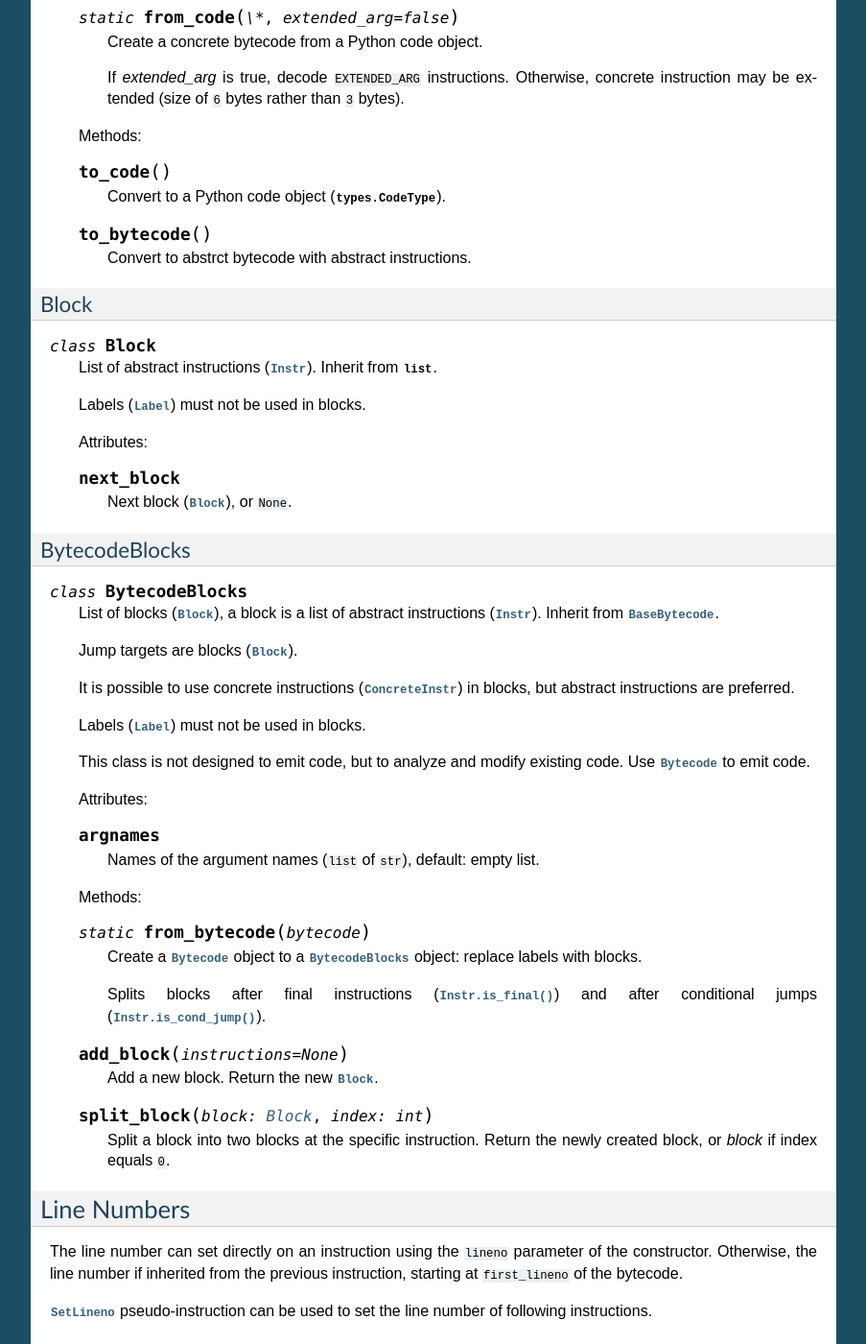
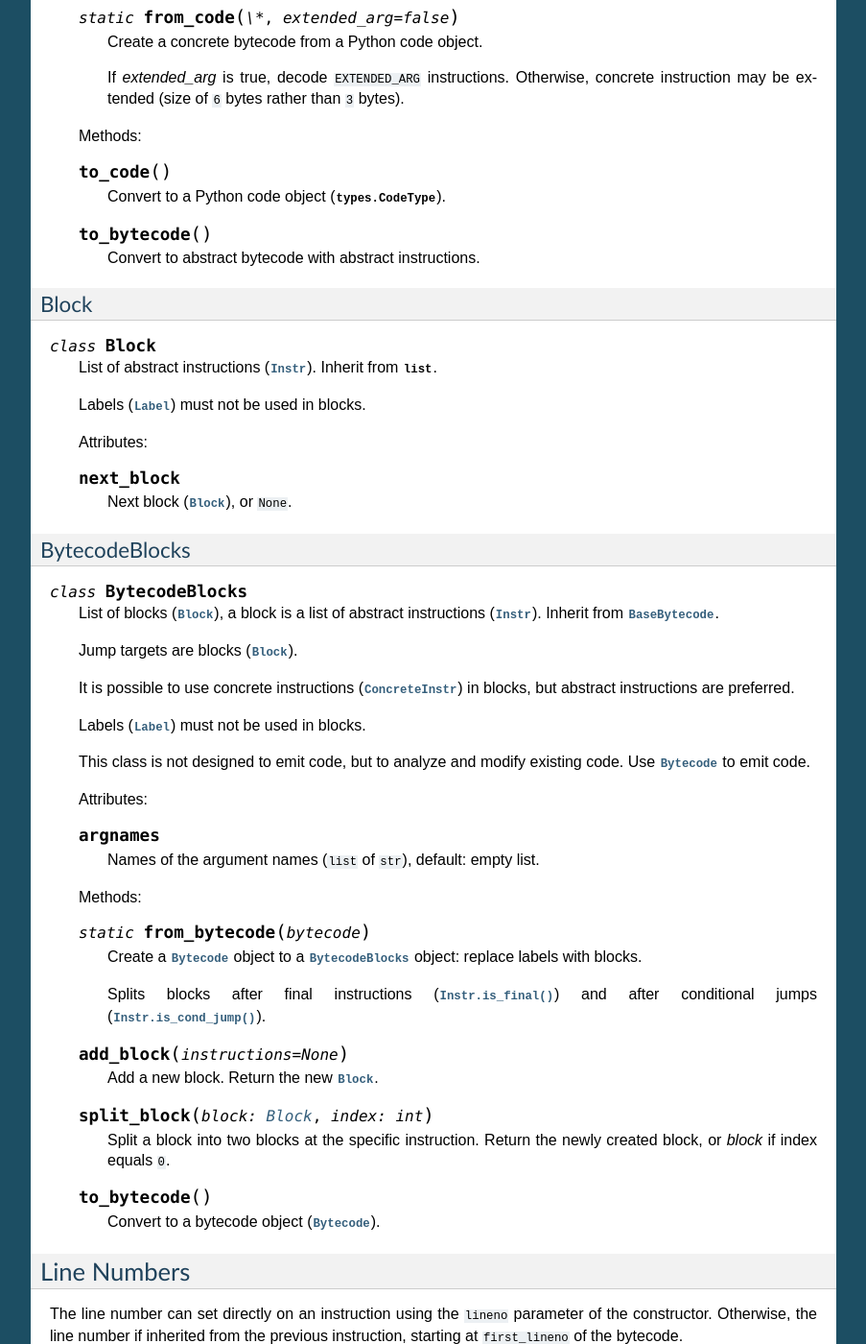
Before and after one commit to MatthieuDartiailh/bytecode, a Sphinx documentation site: the page built from doc/api.rst, in a window 1280 px wide and 1400 px high, scrolled down 5116 px. Shown: the whole window at 96% size, without its empty margins (198-1101 px from the left). Built offline with Sphinx 7.4.7, drawn with Linux system fonts in a browser that asks for light colours; some of the changed text lies outside the part shown.

```diff
--- a/doc/api.rst
+++ b/doc/api.rst
@@ -331,7 +331,7 @@ ConcreteBytecode
 
    .. method:: to_bytecode()
 
-      Convert to abstrct bytecode with abstract instructions.
+      Convert to abstract bytecode with abstract instructions.
 
 
 Block
@@ -393,6 +393,10 @@ BytecodeBlocks
       Split a block into two blocks at the specific instruction. Return
       the newly created block, or *block* if index equals ``0``.
 
+   .. method:: to_bytecode()
+
+      Convert to a bytecode object (:class:`Bytecode`).
+
 
 Line Numbers
 ============
--- a/doc/changelog.rst
+++ b/doc/changelog.rst
@@ -5,6 +5,8 @@ ChangeLog
 
   - peephole_opt: bugfixes
   - Fix LOAD_CLASSDEREF instruction: always use a free variable.
+  - :class:`BytecodeBlocks`: remove undocumented ``to_concrete_bytecode()``
+    and ``to_code()`` methods
 
 * 2016-02-29: Version 0.2
 
```
Also changed, not shown: 4 other files.
